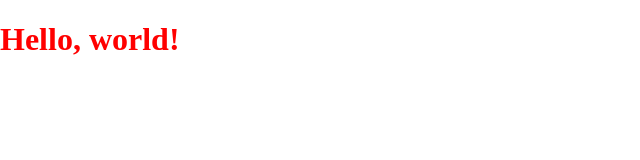
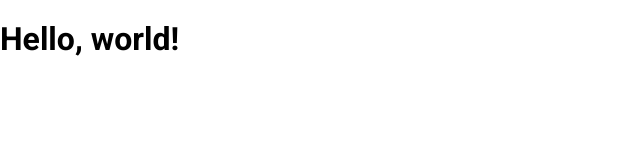
Before and after one commit to digxz/pokedex, a plain HTML site: page index.html in a window 1280 px wide. Shown: the whole page, without its empty margins (0-640 px from the left). Drawn offline with nearby package versions, Linux system fonts and the light colour scheme.

Commit message:
Adicionando a fonte do projeto

```diff
--- a/assets/css/global.css
+++ b/assets/css/global.css
@@ -1,3 +1,3 @@
-h1 {
-  color: red;
+* {
+  font-family: "Roboto", sans-serif;
 }
--- a/index.html
+++ b/index.html
@@ -12,6 +12,13 @@
       referrerpolicy="no-referrer"
     />
 
+    <link rel="preconnect" href="https://fonts.googleapis.com" />
+    <link rel="preconnect" href="https://fonts.gstatic.com" crossorigin />
+    <link
+      href="https://fonts.googleapis.com/css2?family=Roboto:wght@100;300;500;700&display=swap"
+      rel="stylesheet"
+    />
+
     <link rel="stylesheet" href="assets/css/global.css" />
     <title>Pokédex</title>
   </head>
```
